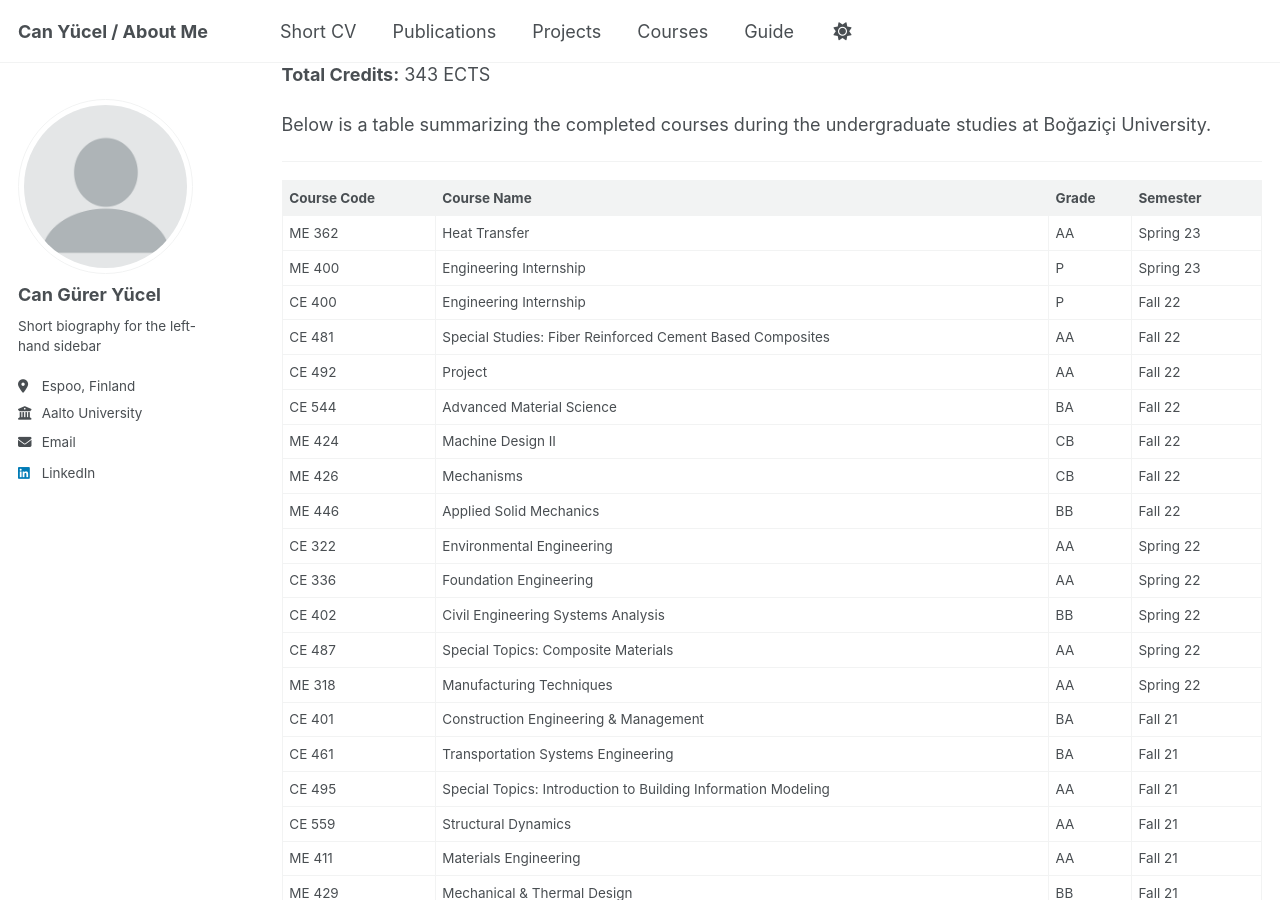
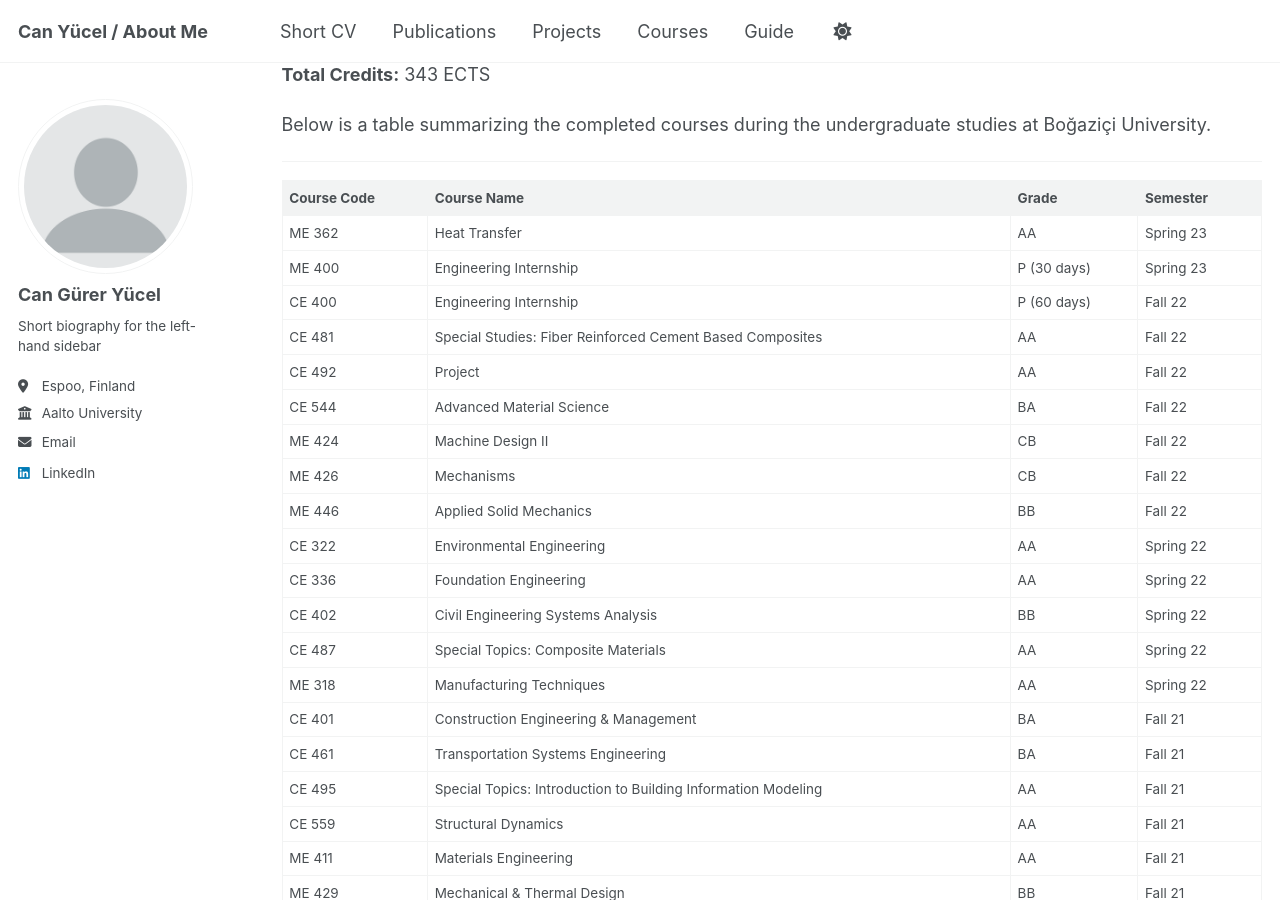
Before and after one commit to gureryucel/gureryucel.github.io, a Jekyll site: the page built from _pages/courses.md, in a window 1280 px wide and 900 px high, scrolled down 1499 px. Built offline with Jekyll 4.4.1, drawn with Linux system fonts in a browser that asks for light colours.

Commit message:
Update courses.md

```diff
--- a/_pages/courses.md
+++ b/_pages/courses.md
@@ -63,8 +63,8 @@ Below is a table summarizing the completed courses during the undergraduate stud
 | Course Code | Course Name              | Grade | Semester     |
 |-------------|---------------------------|--------|---------------|
 | ME 362      | Heat Transfer             | AA     | Spring 23   |
-| ME 400      | Engineering Internship    | P      | Spring 23   |
-| CE 400      | Engineering Internship                                 | P      | Fall 22   |
+| ME 400      | Engineering Internship    | P (30 days)      | Spring 23   |
+| CE 400      | Engineering Internship                                 | P (60 days)      | Fall 22   |
 | CE 481      | Special Studies: Fiber Reinforced Cement Based Composites | AA  | Fall 22   |
 | CE 492      | Project                                                | AA     | Fall 22   |
 | CE 544      | Advanced Material Science                              | BA     | Fall 22   |
```
